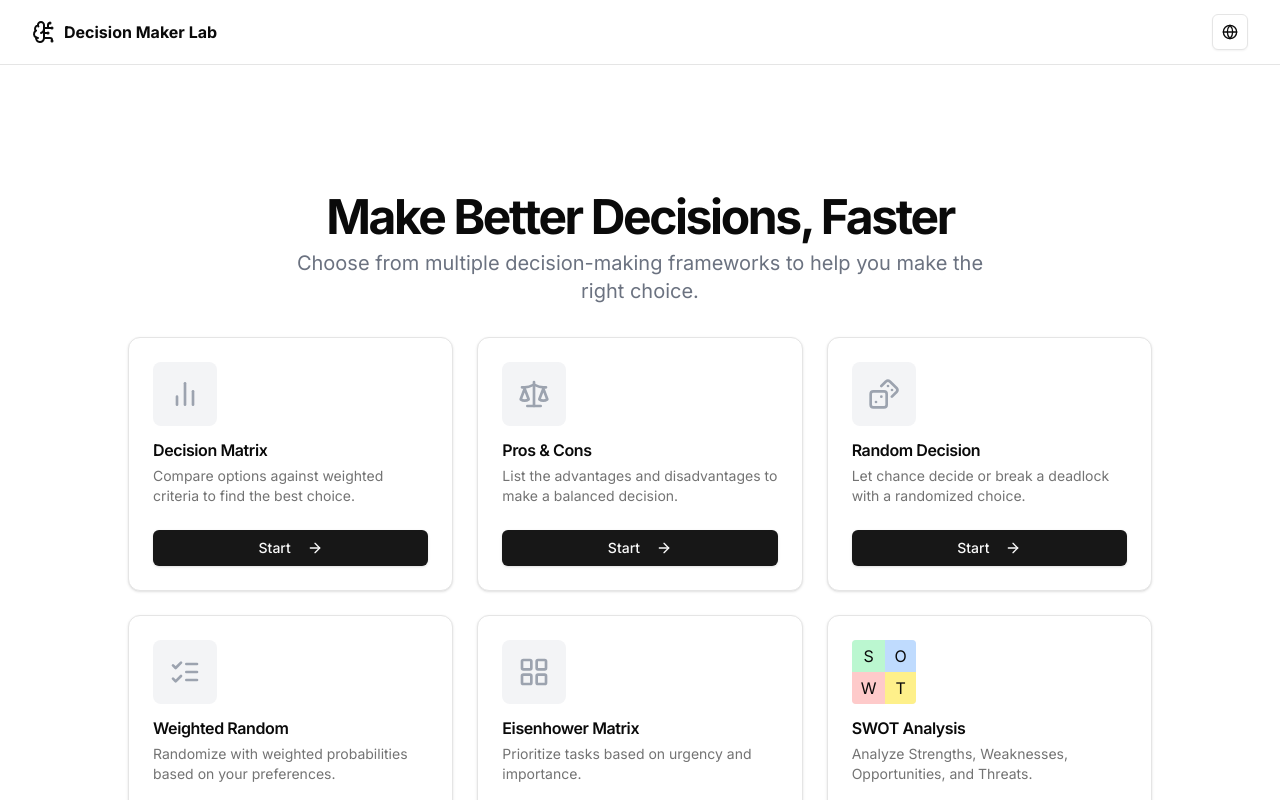
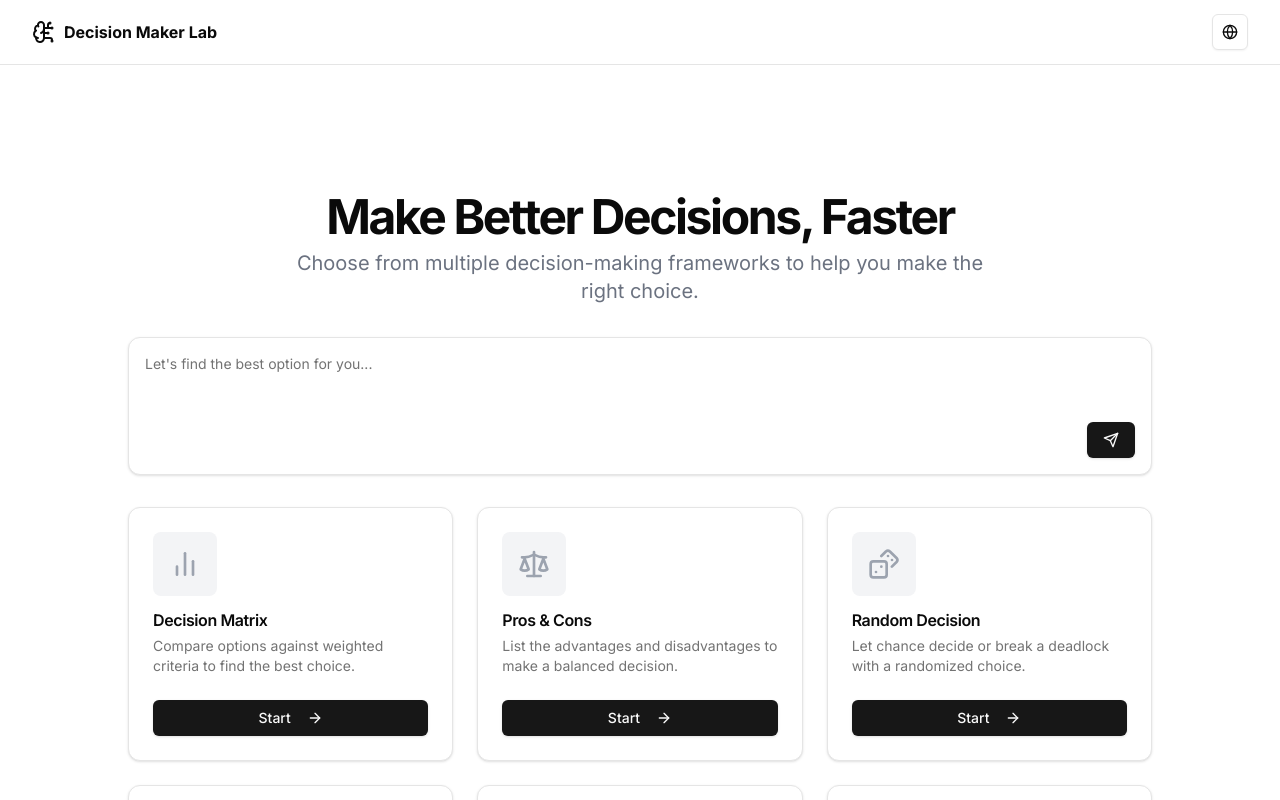
Before and after one commit to chris-tinaa/decision-tool, a Next.js app: page /en in a window 1280 px wide. Shown: the top 800 px of the page. Built offline with nearby package versions, Linux system fonts and the light colour scheme.

Commit message:
feat: add chatbox to home

```diff
--- a/app/[locale]/page.tsx
+++ b/app/[locale]/page.tsx
@@ -5,13 +5,12 @@ import {
   Dices,
   BarChart2,
   ListChecks,
-  GitBranch,
   Scale,
   LayoutGrid,
-  DollarSign,
-  Map,
+  Send,
 } from "lucide-react"
 import { ToolCard } from "@/components/tool-card"
+import { TextareaWithButton } from "@/components/textarea-with-button"
 
 
 export default function Home() {
@@ -31,6 +30,17 @@ export default function Home() {
                   {t("home.subtitle")}
                 </p>
               </div>
+            </div>
+
+            <div className="mx-auto grid max-w-5xl grid-cols-1 gap-6 mt-8">
+              <TextareaWithButton
+                placeholder={t("common.chatboxPlaceholder")}
+                action={
+                  {
+                    icon: <Send />
+                  }
+                }
+              />
             </div>
 
             <div className="mx-auto grid max-w-5xl grid-cols-1 gap-6 mt-8 md:grid-cols-3">
--- a/messages/en.json
+++ b/messages/en.json
@@ -24,7 +24,8 @@
     "generating": "Generating...",
     "showSample": "Show Example",
     "or": "or",
-    "aiError": "If it keeps happening, you can fill the inputs yourself"
+    "aiError": "If it keeps happening, you can fill the inputs yourself",
+    "chatboxPlaceholder": "Let's find the best option for you..."
   },
   "home": {
     "title": "Make Better Decisions, Faster",
--- a/messages/id.json
+++ b/messages/id.json
@@ -24,7 +24,8 @@
     "generating": "Sedang memproses...",
     "showSample": "Lihat Contohnya",
     "or": "atau",
-    "aiError": "Coba lagi, atau coba isi inputnya sendiri yuk!"
+    "aiError": "Coba lagi, atau coba isi inputnya sendiri yuk!",
+    "chatboxPlaceholder": "Mari temukan pilihan terbaik untukmu..."
   },
   "home": {
     "title": "Bikin Keputusan Lebih Tepat, Lebih Cepat",
```
